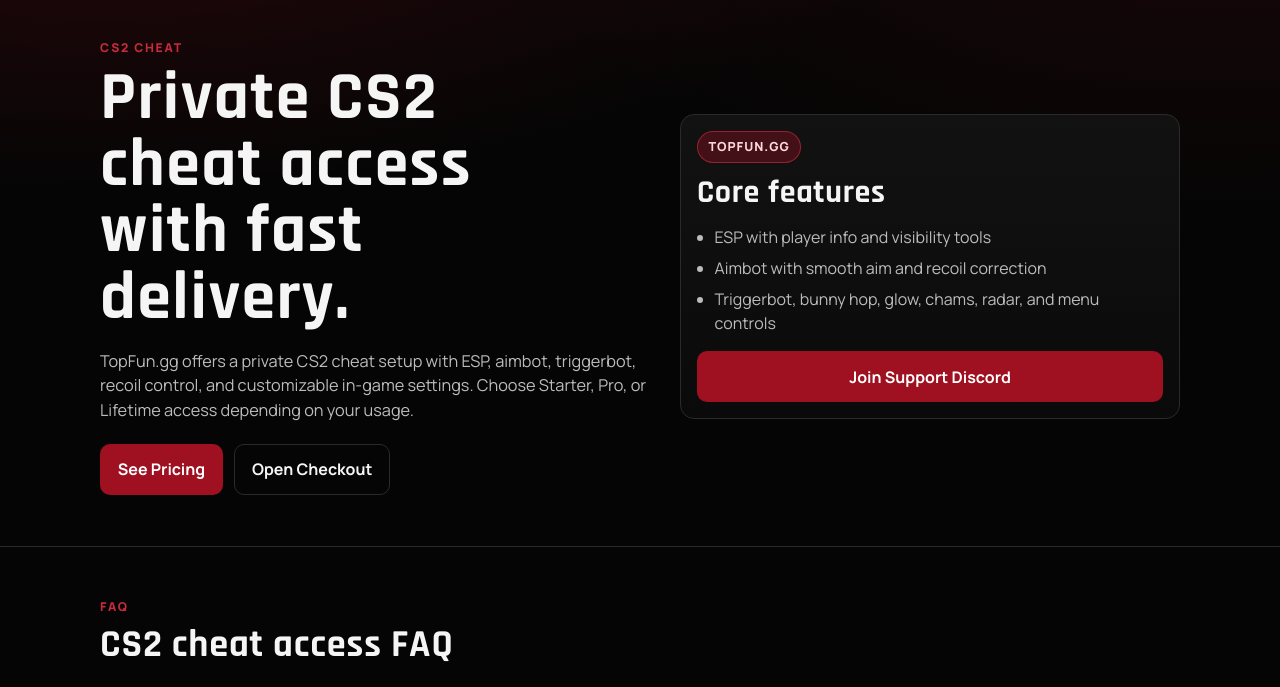
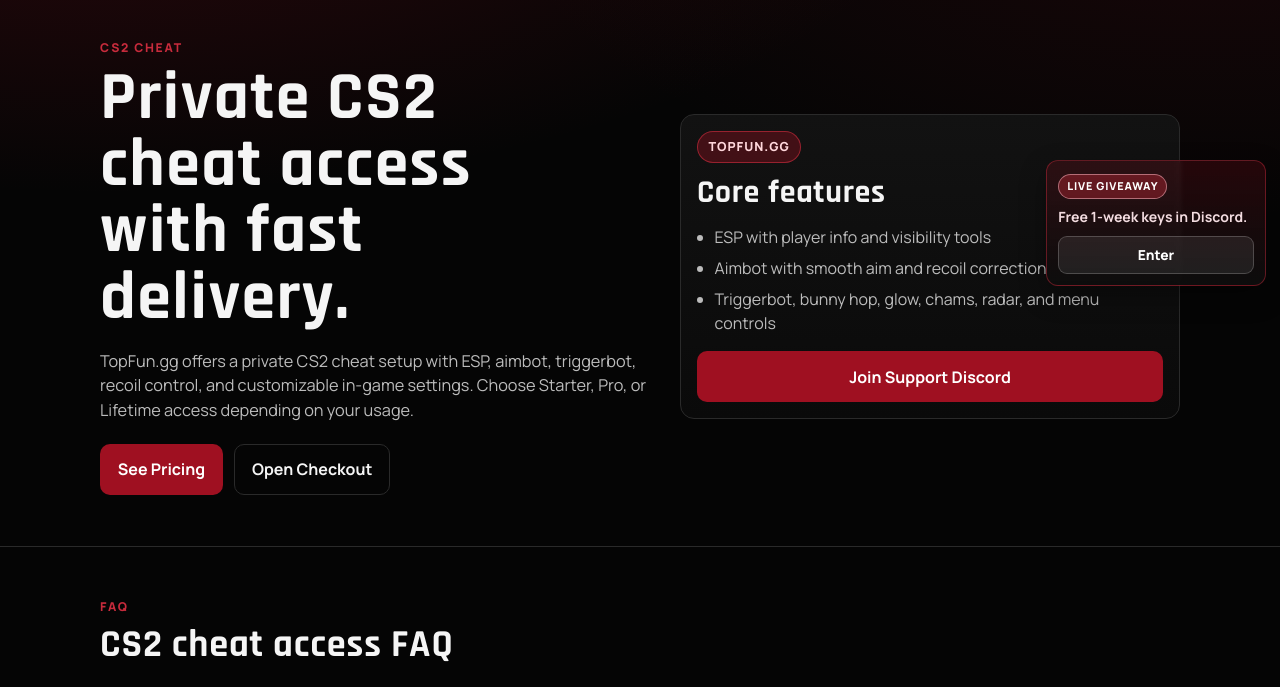
Before and after one commit to jettsgit321/topfun-website, a website: page cs2-cheat.html in a window 1280 px wide. Shown: the part 112-799 px from the top of the page. Drawn offline with Linux system fonts and the light colour scheme.

Commit message:
Add compact side giveaway badge to CS2 page

```diff
--- a/cs2-cheat.html
+++ b/cs2-cheat.html
@@ -32,6 +32,12 @@
   </script>
 </head>
 <body>
+  <aside class="side-giveaway" aria-label="Discord Giveaway">
+    <p class="side-giveaway-kicker">Live Giveaway</p>
+    <p class="side-giveaway-copy">Free 1-week keys in Discord.</p>
+    <a href="https://discord.gg/NmSn7dqPC8" class="side-giveaway-link" target="_blank" rel="noopener noreferrer">Enter</a>
+  </aside>
+
   <header class="hero">
     <nav class="nav container">
       <a href="/" class="logo-link" aria-label="TopFun home">
--- a/styles.css
+++ b/styles.css
@@ -106,6 +106,65 @@ body {
 
 .hero-content {
   padding-top: 2.8rem;
+}
+
+.side-giveaway {
+  position: fixed;
+  right: 14px;
+  top: 34%;
+  z-index: 40;
+  width: min(220px, 28vw);
+  border: 1px solid rgba(199, 43, 60, 0.46);
+  border-radius: 12px;
+  background: linear-gradient(180deg, rgba(159, 16, 33, 0.2), rgba(13, 13, 13, 0.95));
+  backdrop-filter: blur(2px);
+  padding: 0.7rem;
+  box-shadow: 0 10px 26px rgba(0, 0, 0, 0.34);
+}
+
+.side-giveaway-kicker {
+  margin: 0;
+  display: inline-flex;
+  border: 1px solid rgba(255, 186, 197, 0.52);
+  border-radius: 999px;
+  background: rgba(199, 43, 60, 0.38);
+  color: #fff;
+  text-transform: uppercase;
+  letter-spacing: 0.08em;
+  font-size: 0.68rem;
+  font-weight: 800;
+  padding: 0.22rem 0.5rem;
+}
+
+.side-giveaway-copy {
+  margin: 0.5rem 0 0;
+  color: #f3dce0;
+  font-weight: 700;
+  line-height: 1.35;
+  font-size: 0.88rem;
+}
+
+.side-giveaway-link {
+  margin-top: 0.6rem;
+  display: inline-flex;
+  align-items: center;
+  justify-content: center;
+  width: 100%;
+  border-radius: 9px;
+  border: 1px solid rgba(255, 255, 255, 0.2);
+  color: #fff;
+  text-decoration: none;
+  font-size: 0.86rem;
+  font-weight: 800;
+  padding: 0.5rem 0.7rem;
+  background: rgba(255, 255, 255, 0.08);
+  transition: transform 180ms ease, background-color 180ms ease, border-color 180ms ease;
+}
+
+.side-giveaway-link:hover {
+  transform: translateY(-1px);
+  background: rgba(255, 255, 255, 0.14);
+  border-color: rgba(255, 255, 255, 0.36);
 }
 
 .giveaway-banner {
@@ -501,6 +560,13 @@ select:focus {
 }
 
 @media (max-width: 860px) {
+  .side-giveaway {
+    position: static;
+    width: min(1080px, 92vw);
+    margin: 0.7rem auto 0;
+    box-shadow: none;
+  }
+
   .giveaway-banner {
     flex-direction: column;
     align-items: flex-start;
```
